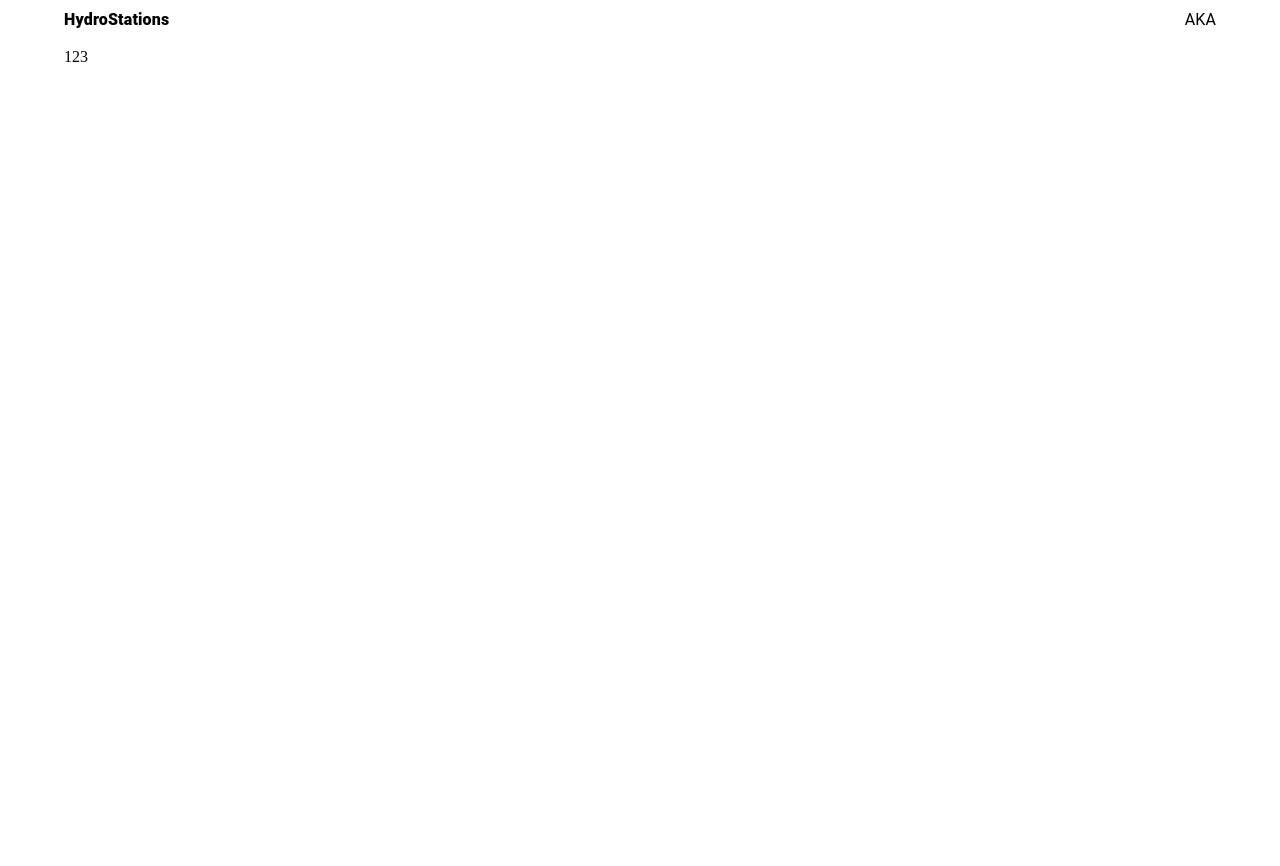
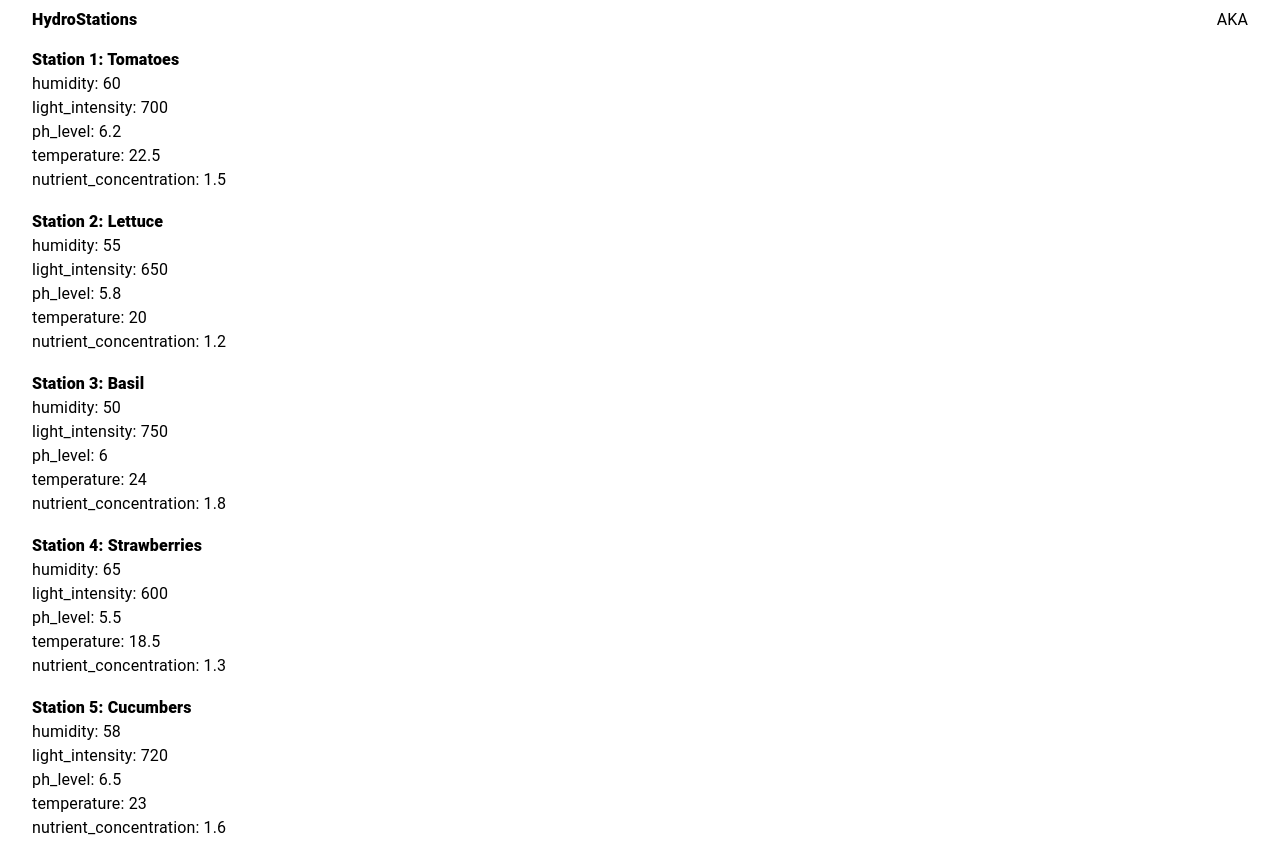
Before and after one commit to proxrustes/hydroponics-front, a Next.js app: page / in a window 1280 px wide. Before the commit the page ends 800 px from the top, so only its background shows below. Built offline with nearby package versions, Linux system fonts and the light colour scheme.

Commit message:
+ section

```diff
--- a/app/page.tsx
+++ b/app/page.tsx
@@ -1,7 +1,8 @@
+import { StationsSection } from "@/components/StationsSeciton";
 import { Container } from "@mui/material";
 
 export default function Home() {
   return (
-  <Container maxWidth="lg">123</Container>
+  <Container maxWidth="xl"><StationsSection/></Container>
   );
 }
--- a/components/Header.tsx
+++ b/components/Header.tsx
@@ -2,7 +2,7 @@ import { Container, Stack, Typography } from "@mui/material";
 
 export function Header() {
   return (
-    <Container maxWidth="lg" sx={{ mb: 2 }}>
+    <Container maxWidth="xl" sx={{ mb: 2 }}>
       <Stack direction="row" justifyContent="space-between">
         <Typography sx={{ fontWeight: 800 }}>HydroStations</Typography>
         <Typography>AKA</Typography>
--- /dev/null
+++ b/components/Station.tsx
@@ -0,0 +1,16 @@
+import { Station } from "@/enums/StationParams";
+import { Box, Button, Typography } from "@mui/material";
+
+export function StationItem(props: {station: Station}) {
+  return (
+    <Box>
+      <Typography sx={{fontWeight: 800}}>{props.station.name}: {props.station.plant}</Typography>
+      <Typography>humidity: {props.station.params.humidity}</Typography>
+      <Typography>light_intensity: {props.station.params.light_intensity}</Typography>
+      <Typography>ph_level: {props.station.params.ph_level}</Typography>
+      <Typography>temperature: {props.station.params.temperature}</Typography>
+      <Typography>nutrient_concentration: {props.station.params.nutrient_concentration}</Typography>
+      <Button href={`station/${props.station.id}`}/>
+    </Box>
+  );
+}
--- /dev/null
+++ b/components/StationsSeciton.tsx
@@ -0,0 +1,75 @@
+import { Station } from "@/enums/StationParams";
+import { Stack } from "@mui/material";
+import { StationItem } from "./Station";
+
+const mockStations: Station[] = [
+  {
+    id: 0,
+    name: "Station 1",
+    plant: "Tomatoes",
+    params: {
+      ph_level: 6.2,
+      temperature: 22.5,
+      humidity: 60,
+      light_intensity: 700,
+      nutrient_concentration: 1.5,
+    },
+  },
+  {
+    id: 1,
+    name: "Station 2",
+    plant: "Lettuce",
+    params: {
+      ph_level: 5.8,
+      temperature: 20.0,
+      humidity: 55,
+      light_intensity: 650,
+      nutrient_concentration: 1.2,
+    },
+  },
+  {
+    id: 2,
+    name: "Station 3",
+    plant: "Basil",
+    params: {
+      ph_level: 6.0,
+      temperature: 24.0,
+      humidity: 50,
+      light_intensity: 750,
+      nutrient_concentration: 1.8,
+    },
+  },
+  {
+    id: 3,
+    name: "Station 4",
+    plant: "Strawberries",
+    params: {
+      ph_level: 5.5,
+      temperature: 18.5,
+      humidity: 65,
+      light_intensity: 600,
+      nutrient_concentration: 1.3,
+    },
+  },
+  {
+    id: 4,
+    name: "Station 5",
+    plant: "Cucumbers",
+    params: {
+      ph_level: 6.5,
+      temperature: 23.0,
+      humidity: 58,
+      light_intensity: 720,
+      nutrient_concentration: 1.6,
+    },
+  },
+];
+export function StationsSection() {
+  return (
+    <Stack>
+      {mockStations.map((station) => (
+        <StationItem station={station} />
+      ))}
+    </Stack>
+  );
+}
--- /dev/null
+++ b/enums/StationParams.ts
@@ -0,0 +1,14 @@
+export type Station = {
+    id: number,
+    name: string;
+  plant: string;
+  params: StationParams;
+}
+
+export type StationParams = {
+    ph_level: number;
+    temperature: number;
+    humidity: number;
+    light_intensity: number;
+    nutrient_concentration: number;
+  };
```
Also changed, not shown: app/station/{id}/page.tsx (added, +21 -0 lines).
